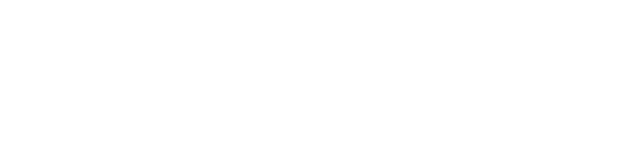
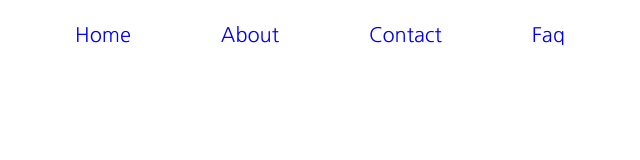
Before and after one commit to duxzzzz/simple-navigation, a website: page src/index.html in a window 1280 px wide. Shown: the whole page, without its empty margins (320-960 px from the left). Drawn offline with Linux system fonts and the light colour scheme.

Commit message:
Navigation 40% progress

```diff
--- a/src/index.html
+++ b/src/index.html
@@ -11,6 +11,19 @@
     </head>
 
     <body>
-
+        <header>
+            <nav class="navigation">
+                <input type="checkbox" id="checkbox">
+                <label for="checkbox">
+                    <span class="toggle">☰</span>
+                    <ul class="navigation__menu">
+                            <li class="navigation__menu--list"><a class="navigation__menu--item" href="#">Home</a></li>
+                            <li class="navigation__menu--list"><a class="navigation__menu--item" href="#">About</a></li>
+                            <li class="navigation__menu--list"><a class="navigation__menu--item" href="#">Contact</a></li>
+                            <li class="navigation__menu--list"><a class="navigation__menu--item" href="#">Faq</a></li>
+                        </ul>
+                </label>
+            </nav>
+        </header>
     </body>
 </html>
--- a/src/scss/components/_navigation.scss
+++ b/src/scss/components/_navigation.scss
@@ -0,0 +1,61 @@
+.navigation {
+    margin: 0 auto;
+    max-width: 100%;
+    width: 100%;
+    font-family: $font-stack;
+
+    &__menu {
+        padding: 0;
+        margin: 0;
+        max-width: 100%;
+        height: rem(70);
+        display: flex;
+        justify-content: center;
+        align-items: center;
+        list-style-type: none;
+
+        &--list {
+            &:not(:last-child) {
+                margin-right: rem(50);
+            }
+        }
+
+        &--item {
+            text-decoration: none;
+            align-self: center;
+            font-size: rem(20);
+            padding: rem(16) rem(20);
+            transition: background .2s linear;
+
+            @include media(small) {
+                font-size: rem(15);
+            }
+        }
+    }
+}
+
+#checkbox,
+.toggle {
+    display: none;
+}
+
+.toggle {
+    @include media(small) {
+        clear: both;
+        display: block;
+        text-align: right;
+        font-size: rem(35);
+        line-height: rem(40);
+        padding-right: rem(20);
+        cursor: pointer;
+        width: 100%;
+        height: rem(40);
+        color: #595959;
+        background: #dbdbdb;
+        transition: all .2s linear;
+
+        &:hover {
+            background: #cecece;
+        }
+    }
+}
```
Also changed, not shown: src/css/main.css, 1 other file.
